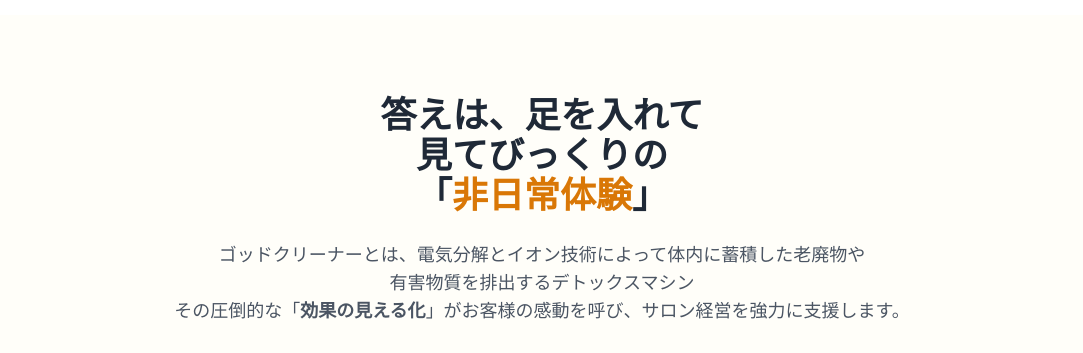
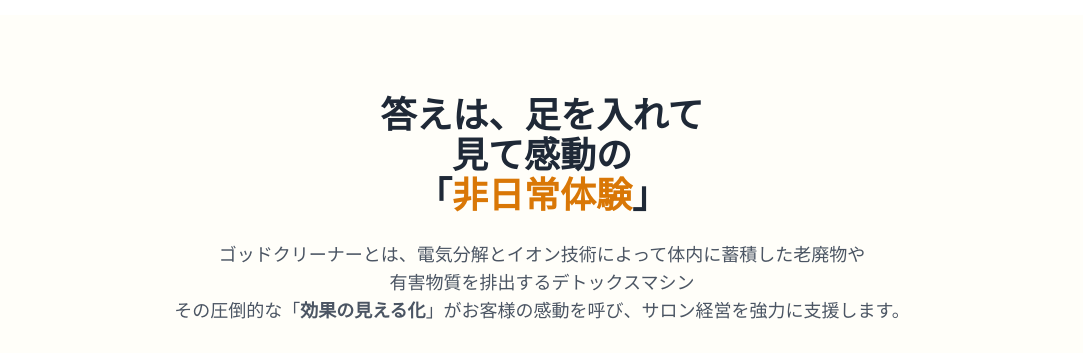
Before and after one commit to aipath-jp/GC-LP, a plain HTML site: page index.html in a window 1280 px wide. Shown: the part 1680-2033 px from the top of the page, without its empty margins (98-1181 px from the left). Drawn offline with nearby package versions, Linux system fonts and the light colour scheme.

Commit message:
Update index.html

```diff
--- a/index.html
+++ b/index.html
@@ -252,7 +252,7 @@
             <div class="container mx-auto px-4 sm:px-6 lg:px-8">
                 <div class="text-center mb-12">
                     <h2 class="text-3xl md:text-4xl font-bold mb-6 font-serif leading-tight">
-                        答えは、足を入れて<br>見て<strong>びっくり</strong>の<br>「<span class="text-amber-600">非日常体験</span>」
+                        答えは、足を入れて<br>見て<strong>感動</strong>の<br>「<span class="text-amber-600">非日常体験</span>」
                     </h2>
                     <p class="text-lg text-gray-600 max-w-3xl mx-auto">
                         ゴッドクリーナーとは、電気分解とイオン技術によって体内に蓄積した老廃物や<br>有害物質を排出するデトックスマシン<br>
```
